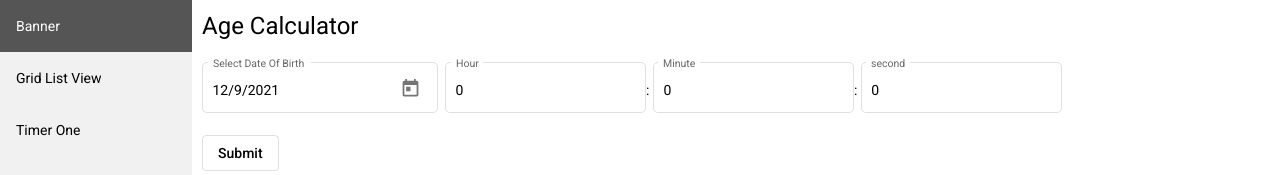
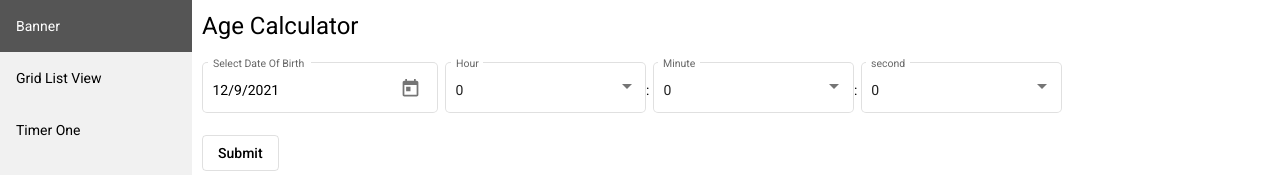
Before and after one commit to shivam97890/training, an Angular app: page /age-calculator in a window 1280 px wide. Shown: the top 175 px of the page. Built offline with nearby package versions, Linux system fonts and the light colour scheme.

Commit message:
age calculator

```diff
--- a/src/app/feature/age-calculator/age-calculator.component.html
+++ b/src/app/feature/age-calculator/age-calculator.component.html
@@ -6,19 +6,25 @@
         <mat-datepicker-toggle matSuffix [for]="picker"></mat-datepicker-toggle>
         <mat-datepicker #picker></mat-datepicker>
     </mat-form-field>
-    <mat-form-field  appearance="outline">
+    <mat-form-field appearance="outline">
         <mat-label>Hour</mat-label>
-        <input matInput placeholder="Hour" [(ngModel)]="hour" >
-      </mat-form-field>:
-      <mat-form-field  appearance="outline">
+        <mat-select [(ngModel)]="hour">
+            <mat-option [value]="hours" *ngFor="let hours of hoursList">{{hours}}</mat-option>
+        </mat-select>
+    </mat-form-field>:
+    <mat-form-field appearance="outline">
         <mat-label>Minute</mat-label>
-        <input matInput placeholder="Minute" [(ngModel)]="min">
-      </mat-form-field>:
-      <mat-form-field  appearance="outline">
+        <mat-select [(ngModel)]="min">
+            <mat-option [value]="minutes" *ngFor="let minutes of minAndSecList">{{minutes}}</mat-option>
+        </mat-select>
+    </mat-form-field>:
+    <mat-form-field appearance="outline">
         <mat-label>second</mat-label>
-        <input matInput placeholder="Second" [(ngModel)]="second">
-      </mat-form-field>
-      <br>
+        <mat-select [(ngModel)]="second">
+            <mat-option [value]="seconds" *ngFor="let seconds of minAndSecList">{{seconds}}</mat-option>
+        </mat-select>
+    </mat-form-field>
+    <br>
     <button type="submit" mat-stroked-button (click)="ageCalculator()" class="registerbtn">Submit</button>
     <div class="display-age">
         <h3>Your Age is{{age}}</h3>
--- a/src/app/feature/age-calculator/age-calculator.component.ts
+++ b/src/app/feature/age-calculator/age-calculator.component.ts
@@ -1,24 +1,31 @@
-import { Component, OnInit } from '@angular/core';
+import { Component, OnDestroy, OnInit } from '@angular/core';
+import * as moment from 'moment';
 
 @Component({
   selector: 'app-age-calculator',
   templateUrl: './age-calculator.component.html',
   styleUrls: ['./age-calculator.component.scss']
 })
-export class AgeCalculatorComponent implements OnInit {
+export class AgeCalculatorComponent implements OnInit, OnDestroy {
 
   dob: Date = new Date();
   age: string = '';
   hour: number = 0;
   min: number = 0;
   second: number = 0;
-
+  hoursList: number[] = [0, 1, 2, 3, 4, 5, 6, 7, 8, 9, 10, 11, 12, 13, 14, 15, 16, 17, 18, 19, 20, 21, 22, 23, 24];
+  minAndSecList: number[] = [0, 1, 2, 3, 4, 5, 6, 7, 8, 9, 10, 11, 12, 13, 14, 15, 16, 17, 18, 19, 20, 21, 22, 23, 24, 25, 26, 27, 28, 29, 30, 31, 32, 33, 34, 35, 36, 37, 38, 39, 40, 41, 42, 43, 44, 45, 46, 47, 48, 49, 50, 51, 52, 53, 54, 55, 56, 57, 58, 59];
+  timer: any;
   constructor() { }
 
   ngOnInit(): void {
   }
 
   ageCalculator(): void {
+    if (this.timer) {
+      clearInterval(this.timer);
+    }
+    this.timer = setInterval(() => {
       let d1 = new Date(this.dob).getDate();
       let m1 = new Date(this.dob).getMonth() + 1;
       let y1 = new Date(this.dob).getFullYear();
@@ -29,13 +36,9 @@ export class AgeCalculatorComponent implements OnInit {
       let todayHour = date.getHours();
       let todayMin = date.getMinutes();
       let todaySec = date.getSeconds();
-    let hourDiff = todayHour - this.hour;
-    let minDiff = todayMin - this.min;
-    let secondDiff = todaySec - this.second;
-
-
+      let dobTime = `${this.hour}:${this.min}:${this.second}`;
+      let todayTime = `${todayHour}:${todayMin}:${todaySec}`;
       let month = [31, 28, 31, 30, 31, 30, 31, 31, 30, 31, 30, 31];
-
       if (d1 > d2) {
         d2 = d2 + month[m2 - 1];
         m2 = m2 - 1;
@@ -47,20 +50,23 @@ export class AgeCalculatorComponent implements OnInit {
       let d = d2 - d1;
       let m = m2 - m1;
       let y = y2 - y1;
-    if (hourDiff < 0) {
+      let startTime = moment(dobTime, "HH:mm:ss");
+      let endTime = moment(todayTime, "HH:mm:ss");
 
-      hourDiff = 24 + hourDiff
+      // calculate total duration
+      let duration = moment.duration(endTime.diff(startTime));
+
+      // duration in hours
+      let hours = Math.floor(duration.asHours());
+
+      // duration in minutes
+      let minutes = Math.floor(duration.asMinutes() % 60);
+      let seconds = Math.floor(duration.asSeconds() % 60);
+      this.age = `   ${y}  Years  ${m}   Months   ${d}  Days ${hours} hours ${minutes} minutes ${seconds} second.`;
+    }, 1000);
 
   }
-    if (minDiff < 0) {
-      minDiff = 60 + minDiff
-    }
-    if (secondDiff < 0) {
-      secondDiff = 60 + secondDiff
-    }
-    console.log(todayHour, todayMin, todaySec)
-    console.log(hourDiff, minDiff, secondDiff)
-
-    this.age = `   ${y}  Years  ${m}   Months   ${d}  Days ${hourDiff} hours ${minDiff} minutes ${secondDiff} second.`;
+  ngOnDestroy(): void {
+    clearInterval(this.timer);
   }
 }
--- a/src/app/feature/age-calculator/age-calculator.module.ts
+++ b/src/app/feature/age-calculator/age-calculator.module.ts
@@ -8,6 +8,7 @@ import {MatNativeDateModule} from '@angular/material/core';
 import {MatInputModule} from '@angular/material/input';
 import { FormsModule } from '@angular/forms';
 import {MatButtonModule} from '@angular/material/button';
+import {MatSelectModule} from '@angular/material/select';
 const routes: Routes = [
   {
     path: '',
@@ -25,6 +26,7 @@ const routes: Routes = [
     MatInputModule,
     FormsModule,
     MatButtonModule,
+    MatSelectModule,
     RouterModule.forChild(routes)
   ]
 })
```
Lines whose indentation alone changed are shown as unchanged.
